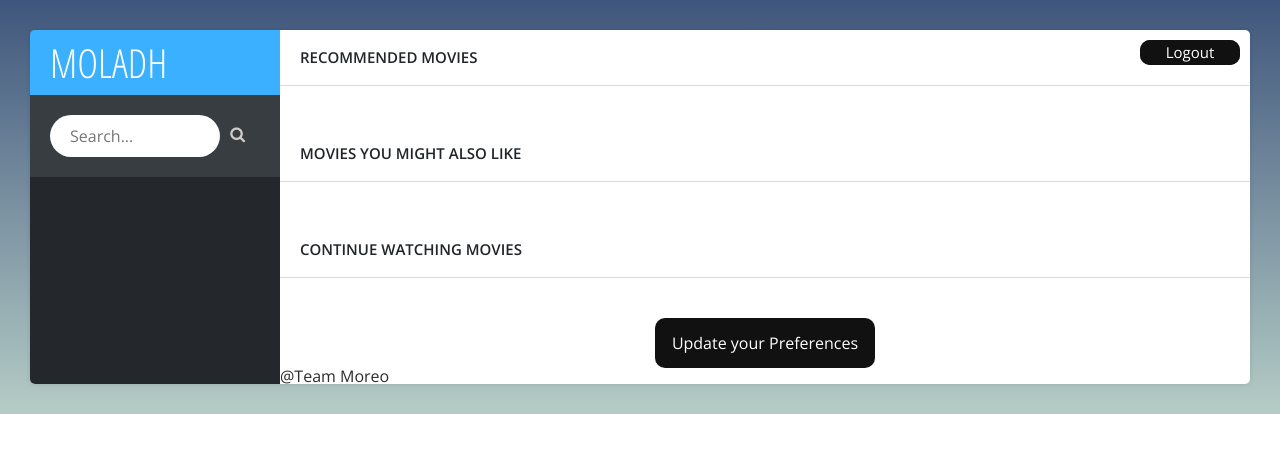
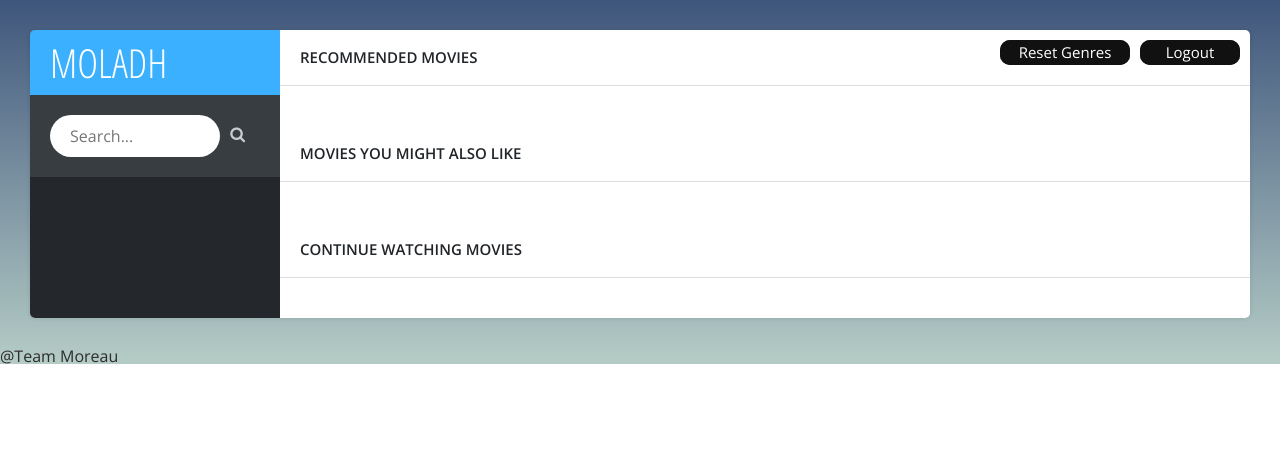
Before and after one commit to paritoshkc/Moladh, a Flask app: template src/templates/movie-page.html in a window 1280 px wide. Shown: the top 453 px of the page. Run offline with Flask 2, Linux system fonts and the light colour scheme; the template is opened without the code that fills it, so the values that code supplies are empty; some libraries are stand-ins or nearby versions.

Commit message:
Reset Button moved to top

```diff
--- a/src/templates/movie-page.html
+++ b/src/templates/movie-page.html
@@ -632,6 +632,9 @@ a:hover {
               <div class="title-bar">
                 <div class="left">
                   <p class="bold">Recommended Movies</p>
+                  <form method="POST" action="/reset_page">
+                    <button class="glow-on-hover" type="submit" style="position: absolute; right: 120px;top:10px;width: 130px;height: 25px"> Reset Genres</button>
+                  </form>
                     <form action='/login' method='GET'>
                         <button class="glow-on-hover" type="submit" style="position: absolute; right: 10px;top:10px;width: 100px;height: 25px"> Logout</button>
                     </form>
@@ -682,16 +685,15 @@ a:hover {
                     {% endfor %}
 
             </ul>
-            <form align="center" method="POST" action="/reset_page">
-            <input type="submit" class="glow-on-hover" value="Update your Preferences"/>
-          </form>
             </div>
-            <h3 style="color: #2c2c2c;position: center">@Team Moreo</h3>
 
           </div> <!-- main -->
 
         </div> <!-- window -->
       </div> <!-- window margin -->
+      <footer>
+        <h3 style="color: #2c2c2c;position: center">@Team Moreau</h3>
+      </footer>
 
 </body>
 
```
Also changed, not shown: src/templates/search-page.html (+13 -10 lines).
